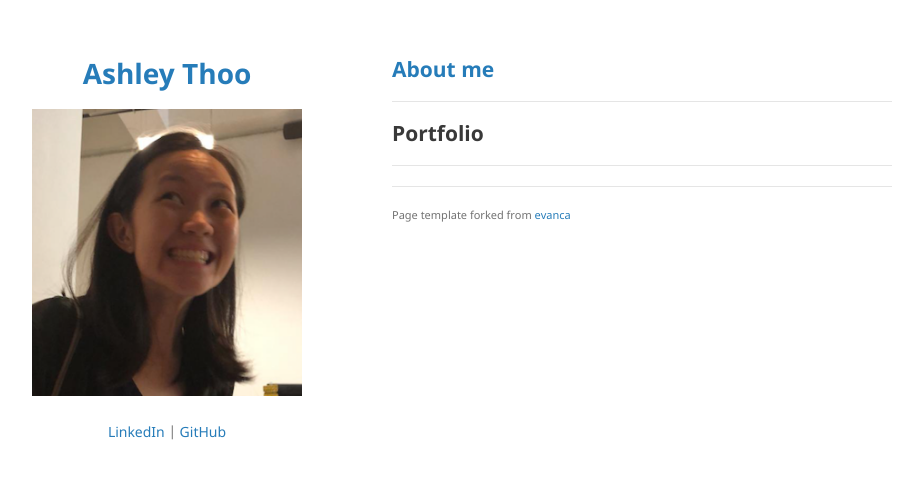
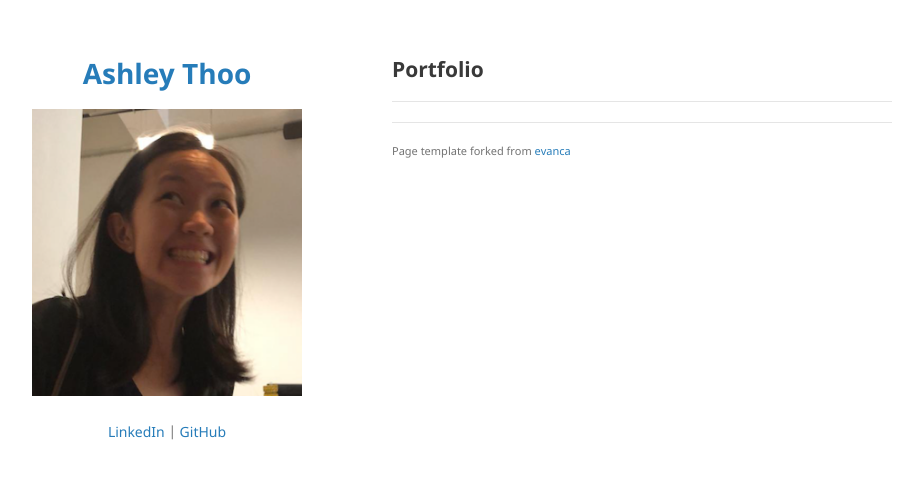
Before and after one commit to ashleythy/ashleythy.github.io, a Jekyll site: the page built from index.md, in a window 1280 px wide. Shown: the top 479 px of the page, without its empty margins (178-1101 px from the left). Built offline with Jekyll 4.4.1, drawn with Linux system fonts in a browser that asks for light colours; our own code applies the rules of GitHub Pages for plain Markdown files.

Commit message:
Update index.md

```diff
--- a/index.md
+++ b/index.md
@@ -1,7 +1,3 @@
-## [About me](about_me.md)
-
----
-
 ## Portfolio
 
 ---
```
